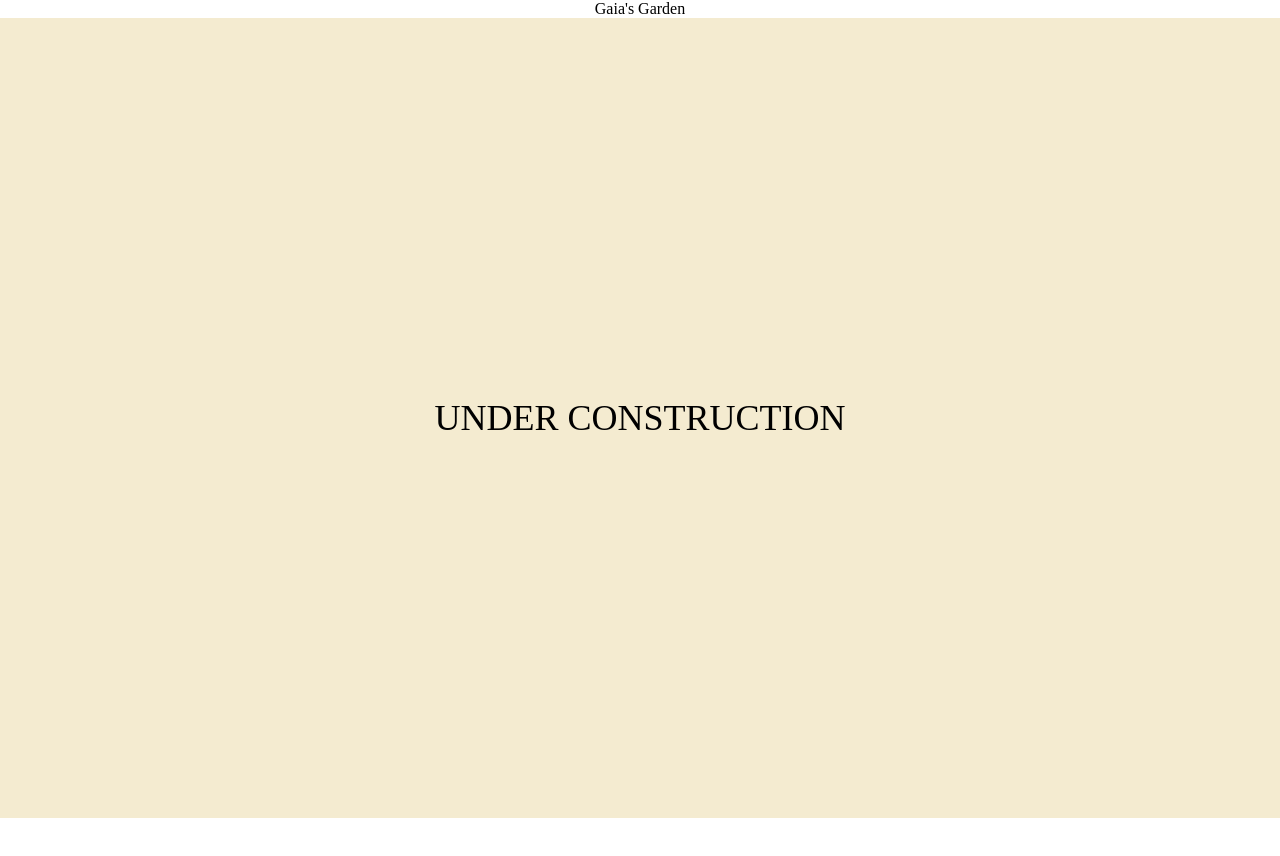
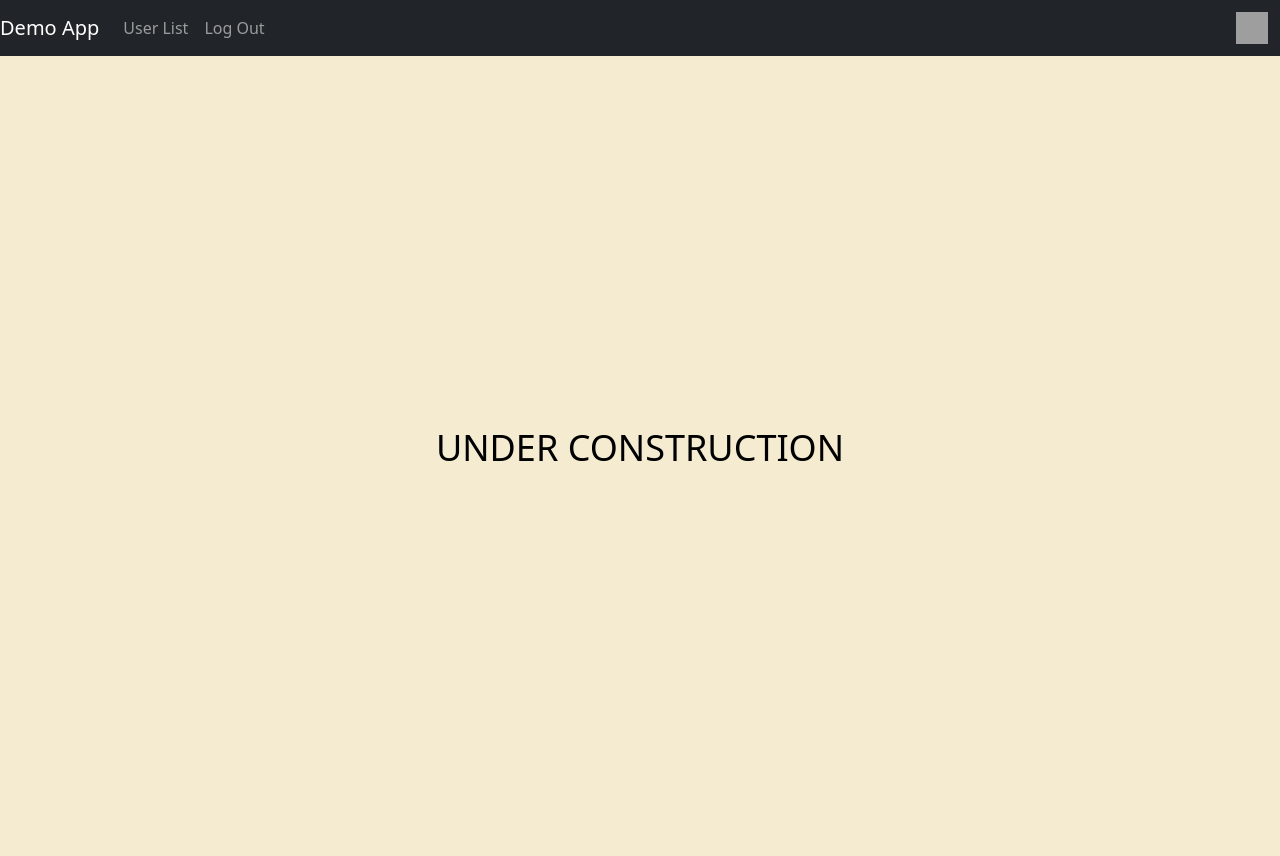
Before and after one commit to TechnoM4ncer/save-the-garden, a React (Create React App) app: page / in a window 1280 px wide. Before the commit the page ends 818 px from the top, so only its background shows below. Built offline with nearby package versions, Linux system fonts and the light colour scheme; grey boxes are pictures that could not be loaded.

Commit message:
Add navbar and style

```diff
--- a/package.json
+++ b/package.json
@@ -12,6 +12,8 @@
     "@testing-library/user-event": "^13.5.0",
     "i": "^0.3.7",
     "react": "^17.0.2",
+    "react-bootstrap": "^2.1.1",
+    "react-bootstrap-icons": "^1.7.2",
     "react-dom": "^17.0.2",
     "react-router-dom": "^6.2.1",
     "react-scripts": "5.0.0",
--- a/src/Components/Header.jsx
+++ b/src/Components/Header.jsx
@@ -1,7 +1,28 @@
 import '../App.css';
+import { Navbar, NavItem, NavDropdown, MenuItem, Nav, Form, FormControl, Button } from 'react-bootstrap';
+import { Link, IndexLink } from 'react-router-dom';
+import * as Icon from 'react-bootstrap-icons';
 
 export default function Header() {
   return (
-    <p>Gaia's Garden</p>
+<Navbar bg="dark" variant="dark">
+  <Nav className="container-fluid">
+    <Nav.Item>
+      <Navbar.Brand as={Link} to="/">Demo App</Navbar.Brand>
+    </Nav.Item>
+    <Nav.Item>
+      <Nav.Link as={Link} to="/user-list">User List</Nav.Link>
+    </Nav.Item>
+    <Nav.Item>
+      <Nav.Link>Log Out</Nav.Link>
+    </Nav.Item>
+    <Nav.Item className="ms-auto">
+      <Nav pullRight>
+        <img src="src/Assets/shoppingcart.png" alt="Shopping Cart" width="32" height="32"/>
+
+      </Nav>
+    </Nav.Item>
+  </Nav>
+</Navbar>
   )
 }
--- a/src/index.js
+++ b/src/index.js
@@ -3,6 +3,7 @@ import ReactDOM from 'react-dom';
 import App from './App';
 import {BrowserRouter} from 'react-router-dom';
 import reportWebVitals from './reportWebVitals.js';
+import 'bootstrap/dist/css/bootstrap.min.css';
 
 ReactDOM.render(
   <BrowserRouter>
```
Also changed, not shown: public/index.html (+6 -22 lines), src/Assets/shoppingcart.png (added), 1 other file (tests, documents, lock files or other folders).
